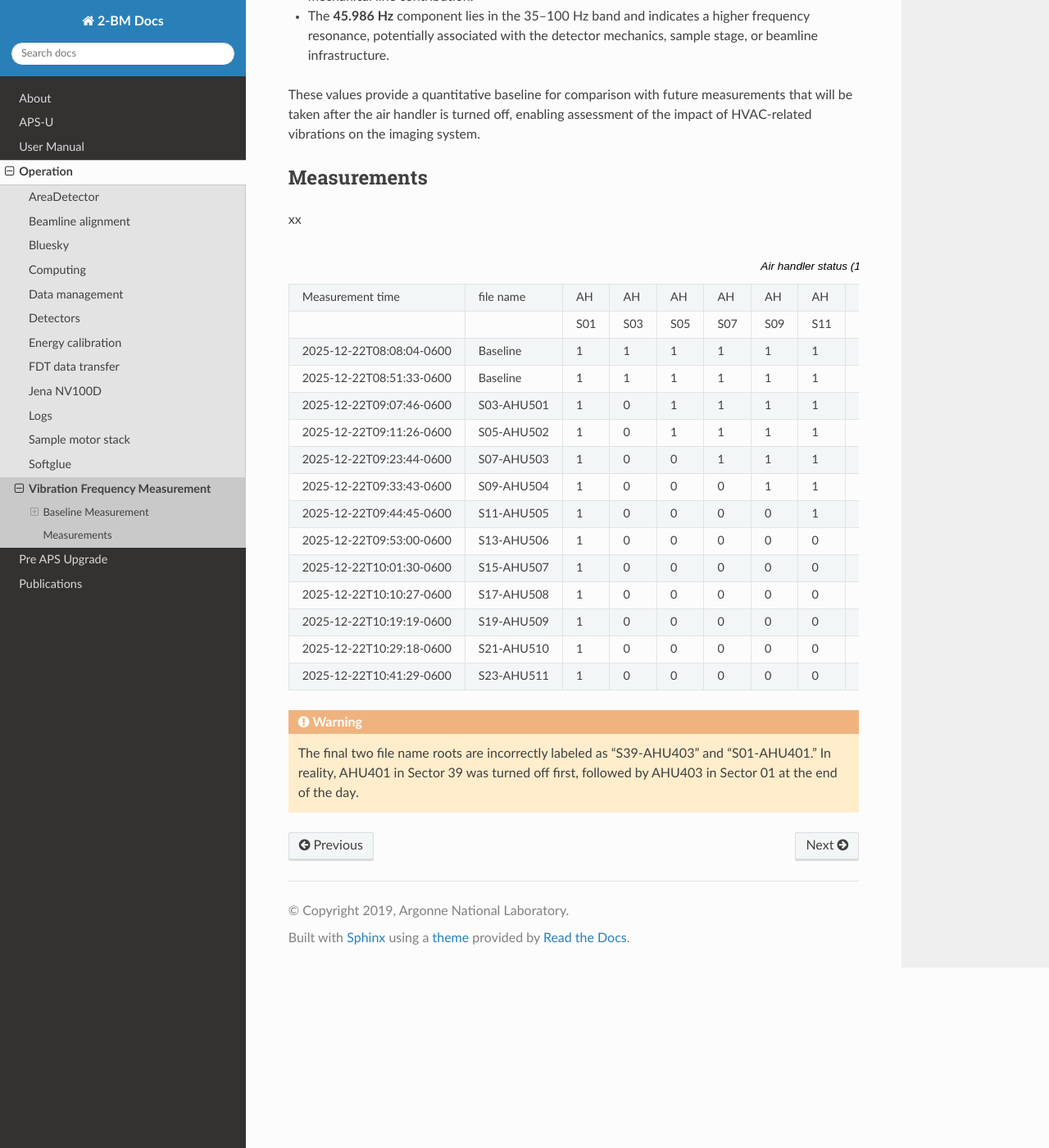
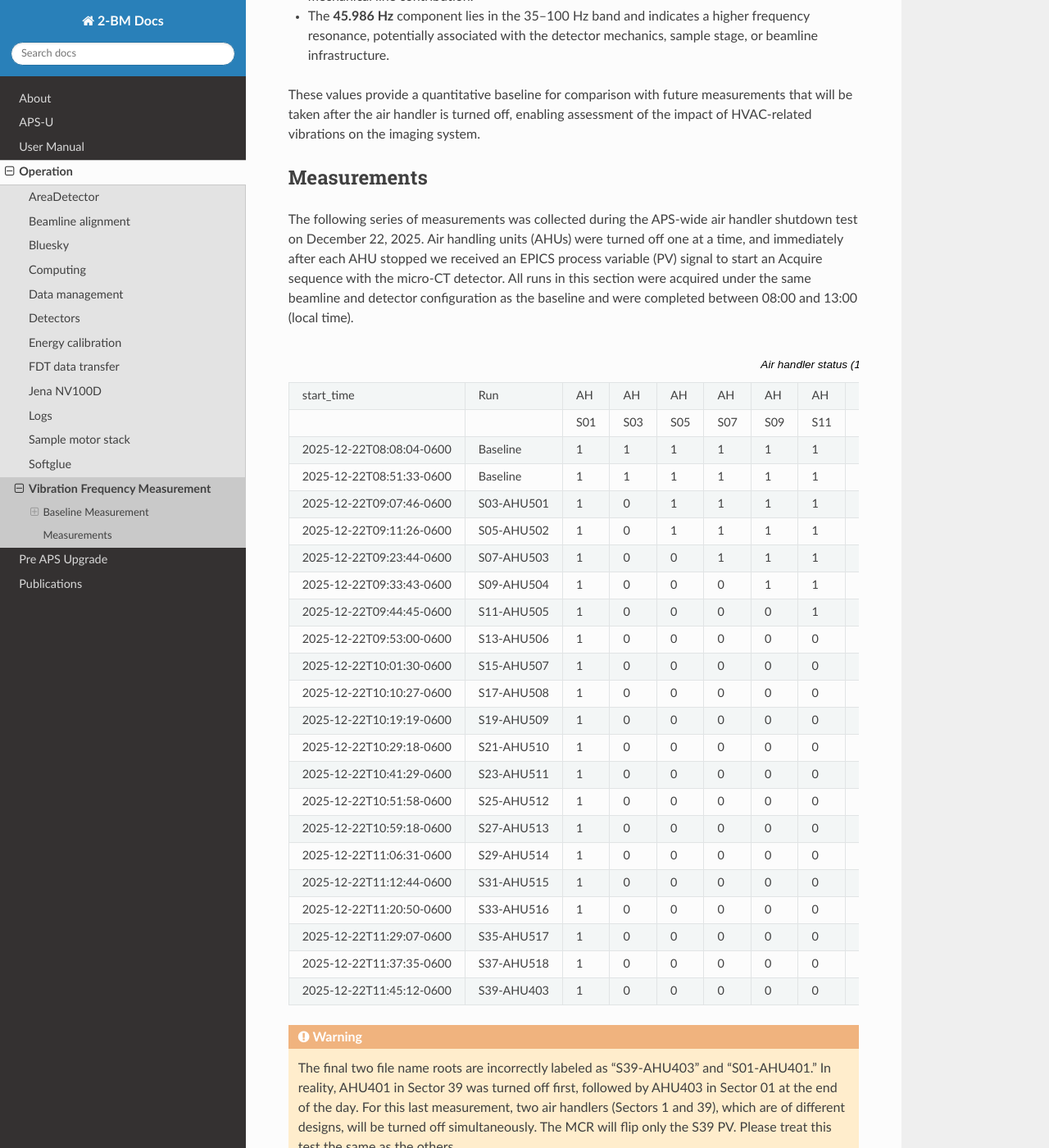
Before and after one commit to xray-imaging/2bm-docs, a Sphinx documentation site: the page built from docs/source/ops/item_070.rst, in a window 1280 px wide and 1400 px high, scrolled down 5781 px. Shown: the whole window at 82% size. Built offline with Sphinx 7.4.7 and the Read the Docs theme 3.1.0, drawn with Linux system fonts in a browser that asks for light colours; the version number could not be read and is left out; some of the changed text lies outside the part shown.

Commit message:
update vibration

```diff
--- a/docs/source/ops/item_070.rst
+++ b/docs/source/ops/item_070.rst
@@ -369,14 +369,17 @@ assessment of the impact of HVAC-related vibrations on the imaging system.
 Measurements
 ============
 
-
-xx
+The following series of measurements was collected during the APS-wide air handler shutdown test on December 22, 2025.
+Air handling units (AHUs) were turned off one at a time, and immediately after each AHU stopped we received an EPICS process variable (PV)
+signal to start an Acquire sequence with the micro-CT detector.
+All runs in this section were acquired under the same beamline and detector configuration as the baseline and were completed
+between 08:00 and 13:00 (local time).
 
 .. table:: Air handler status (1) or stopped (0) during that test.
     :align: center
 
     +------------------------+----------+---+---+---+---+---+---+---+---+---+---+---+---+---+---+---+---+---+---+---+---+
-    |       Measurement time |file name | AH| AH| AH| AH| AH| AH| AH| AH| AH| AH| AH| AH| AH| AH| AH| AH| AH| AH| AH| AH|
+    |       start_time       |   Run    | AH| AH| AH| AH| AH| AH| AH| AH| AH| AH| AH| AH| AH| AH| AH| AH| AH| AH| AH| AH|
     +------------------------+----------+---+---+---+---+---+---+---+---+---+---+---+---+---+---+---+---+---+---+---+---+
     |                        |          |S01|S03|S05|S07|S09|S11|S13|S15|S17|S19|S21|S23|S25|S27|S29|S31|S33|S35|S37|S39|
     +------------------------+----------+---+---+---+---+---+---+---+---+---+---+---+---+---+---+---+---+---+---+---+---+
@@ -406,8 +409,26 @@ xx
     +------------------------+----------+---+---+---+---+---+---+---+---+---+---+---+---+---+---+---+---+---+---+---+---+
     |2025-12-22T10:41:29-0600|S23-AHU511| 1 | 0 | 0 | 0 | 0 | 0 | 0 | 0 | 0 | 0 | 0 | 1 | 1 | 1 | 1 | 1 | 1 | 1 | 1 | 1 |
     +------------------------+----------+---+---+---+---+---+---+---+---+---+---+---+---+---+---+---+---+---+---+---+---+
+    |2025-12-22T10:51:58-0600|S25-AHU512| 1 | 0 | 0 | 0 | 0 | 0 | 0 | 0 | 0 | 0 | 0 | 0 | 1 | 1 | 1 | 1 | 1 | 1 | 1 | 1 |
+    +------------------------+----------+---+---+---+---+---+---+---+---+---+---+---+---+---+---+---+---+---+---+---+---+
+    |2025-12-22T10:59:18-0600|S27-AHU513| 1 | 0 | 0 | 0 | 0 | 0 | 0 | 0 | 0 | 0 | 0 | 0 | 0 | 1 | 1 | 1 | 1 | 1 | 1 | 1 |
+    +------------------------+----------+---+---+---+---+---+---+---+---+---+---+---+---+---+---+---+---+---+---+---+---+
+    |2025-12-22T11:06:31-0600|S29-AHU514| 1 | 0 | 0 | 0 | 0 | 0 | 0 | 0 | 0 | 0 | 0 | 0 | 0 | 0 | 1 | 1 | 1 | 1 | 1 | 1 |
+    +------------------------+----------+---+---+---+---+---+---+---+---+---+---+---+---+---+---+---+---+---+---+---+---+
+    |2025-12-22T11:12:44-0600|S31-AHU515| 1 | 0 | 0 | 0 | 0 | 0 | 0 | 0 | 0 | 0 | 0 | 0 | 0 | 0 | 0 | 1 | 1 | 1 | 1 | 1 |
+    +------------------------+----------+---+---+---+---+---+---+---+---+---+---+---+---+---+---+---+---+---+---+---+---+
+    |2025-12-22T11:20:50-0600|S33-AHU516| 1 | 0 | 0 | 0 | 0 | 0 | 0 | 0 | 0 | 0 | 0 | 0 | 0 | 0 | 0 | 0 | 1 | 1 | 1 | 1 |
+    +------------------------+----------+---+---+---+---+---+---+---+---+---+---+---+---+---+---+---+---+---+---+---+---+
+    |2025-12-22T11:29:07-0600|S35-AHU517| 1 | 0 | 0 | 0 | 0 | 0 | 0 | 0 | 0 | 0 | 0 | 0 | 0 | 0 | 0 | 0 | 0 | 1 | 1 | 1 |
+    +------------------------+----------+---+---+---+---+---+---+---+---+---+---+---+---+---+---+---+---+---+---+---+---+
+    |2025-12-22T11:37:35-0600|S37-AHU518| 1 | 0 | 0 | 0 | 0 | 0 | 0 | 0 | 0 | 0 | 0 | 0 | 0 | 0 | 0 | 0 | 0 | 0 | 1 | 1 |
+    +------------------------+----------+---+---+---+---+---+---+---+---+---+---+---+---+---+---+---+---+---+---+---+---+
+    |2025-12-22T11:45:12-0600|S39-AHU403| 1 | 0 | 0 | 0 | 0 | 0 | 0 | 0 | 0 | 0 | 0 | 0 | 0 | 0 | 0 | 0 | 0 | 0 | 0 | 1 |
+    +------------------------+----------+---+---+---+---+---+---+---+---+---+---+---+---+---+---+---+---+---+---+---+---+
 
 .. warning::
 
   The final two file name roots are incorrectly labeled as “S39-AHU403” and “S01-AHU401.” In reality, AHU401 in
-  Sector 39 was turned off first, followed by AHU403 in Sector 01 at the end of the day.
+  Sector 39 was turned off first, followed by AHU403 in Sector 01 at the end of the day. For this last measurement,
+  two air handlers (Sectors 1 and 39), which are of different designs, will be turned off simultaneously.
+  The MCR will flip only the S39 PV. Please treat this test the same as the others.
```
